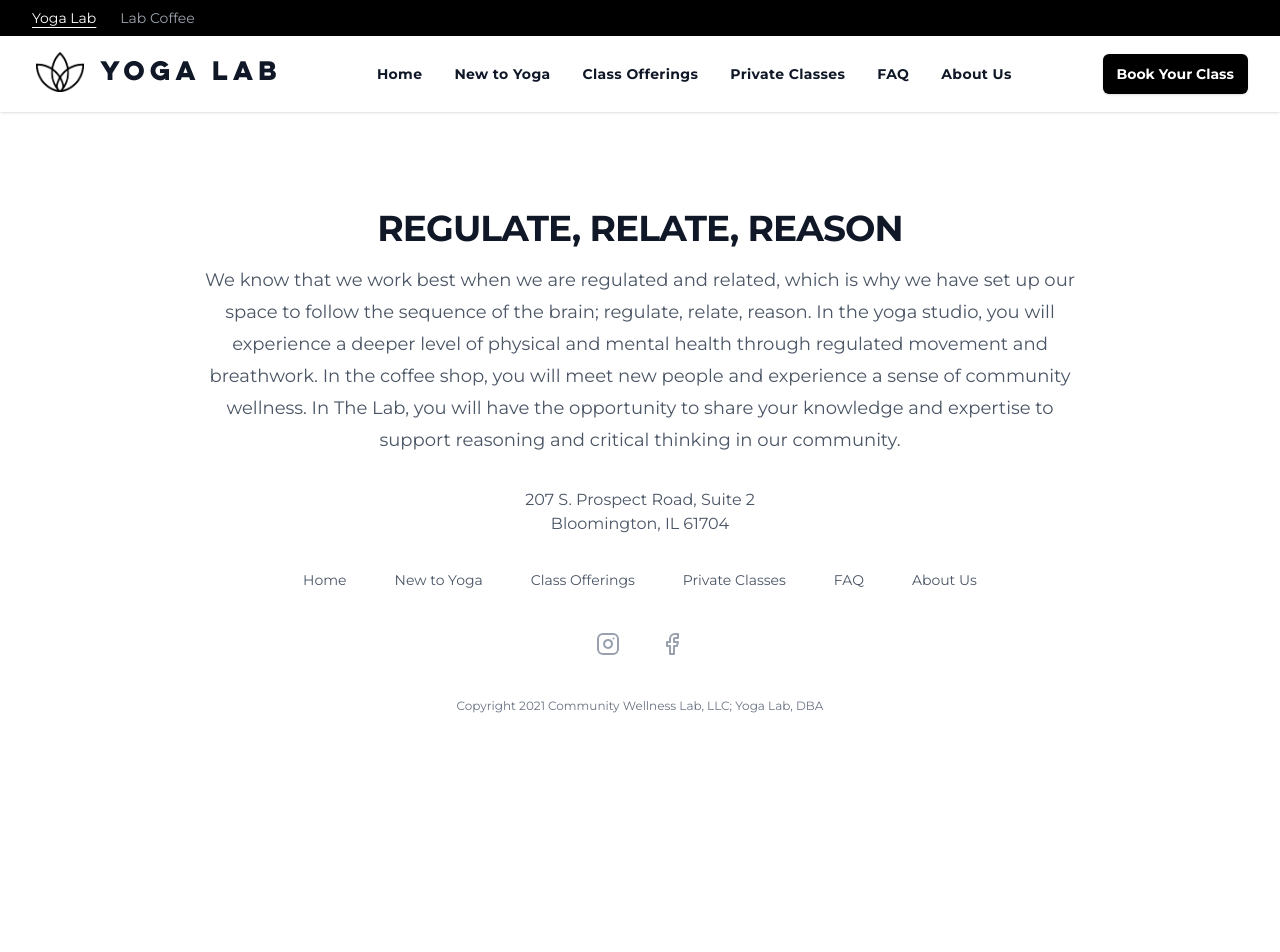
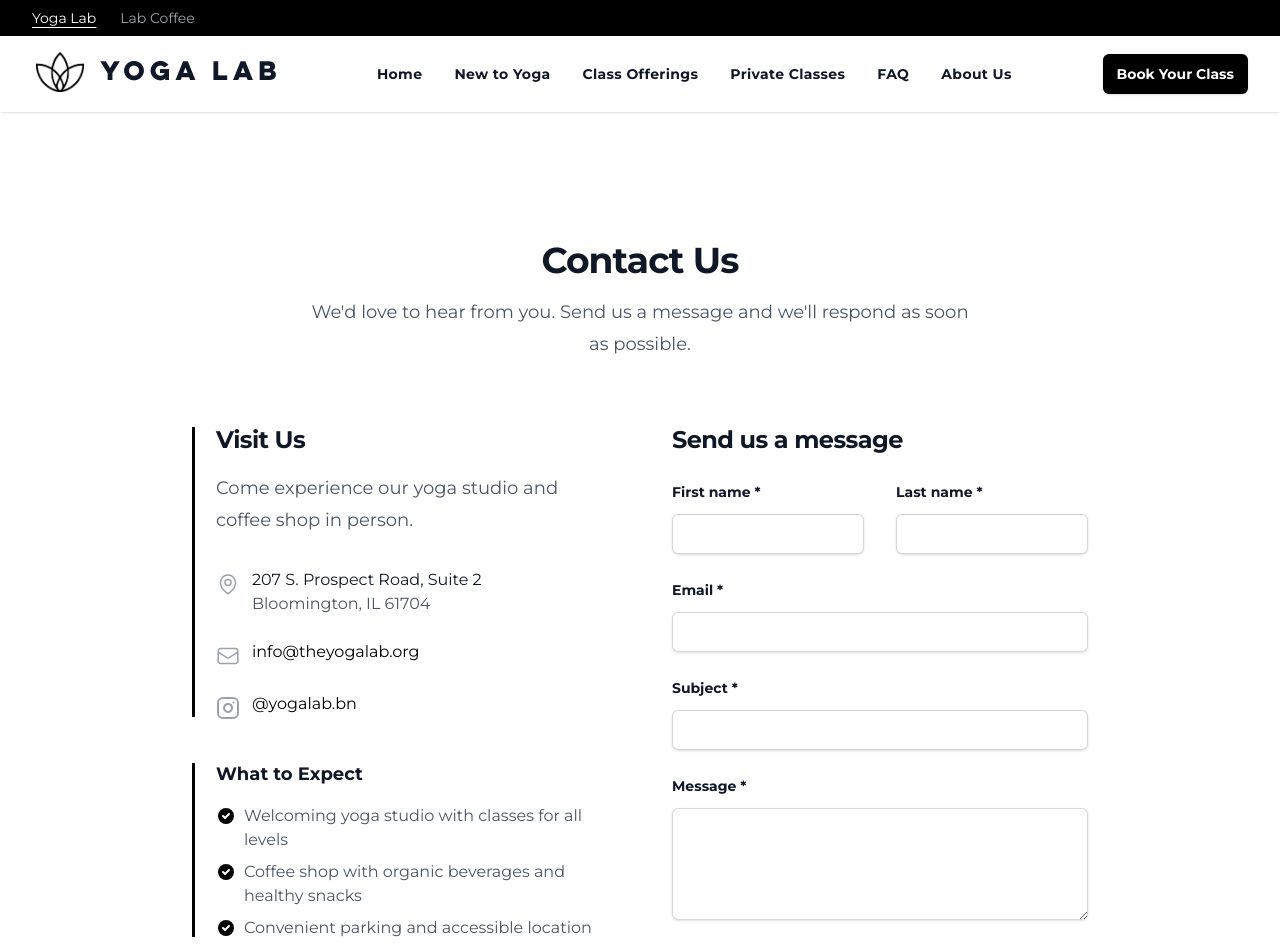
Before and after one commit to dkhundley/yogalab-website, a React (Vite) app: page /contact-us in a window 1280 px wide. Shown: the top 952 px of the page. Before the commit the page ends 812 px from the top, so only its background shows below. Built offline with nearby package versions, Linux system fonts and the light colour scheme.

Commit message:
feat: Add Contact page and route for user inquiries

```diff
--- a/src/App.jsx
+++ b/src/App.jsx
@@ -22,6 +22,7 @@
 import NewToYoga from './pages/NewToYoga';
 import Locations from './pages/Locations';
 import WorkWithUs from './pages/WorkWithUs';
+import Contact from './pages/Contact';
 
 
 
@@ -74,6 +75,7 @@
           <Route path="/new-to-yoga" element={<NewToYoga />} />
           <Route path="/locations" element={<Locations />} />
           <Route path="/work-with-us" element={<WorkWithUs />} />
+          <Route path="/contact-us" element={<Contact />} />
         </Routes>
       </main>
 
--- /dev/null
+++ b/src/pages/Contact.jsx
@@ -0,0 +1,105 @@
+import ContactForm from '../components/ContactForm';
+import { Instagram } from 'lucide-react';
+
+export default function Contact() {
+  return (
+    <div className="bg-white py-24 sm:py-32 font-montserrat">
+      <div className="mx-auto max-w-7xl px-6 lg:px-8">
+        <div className="mx-auto max-w-2xl text-center">
+          <h1 className="text-3xl font-bold tracking-tight text-gray-900 sm:text-4xl">
+            Contact Us
+          </h1>
+          <p className="mt-4 text-lg leading-8 text-gray-600">
+            We'd love to hear from you. Send us a message and we'll respond as soon as possible.
+          </p>
+        </div>
+
+        <div className="mx-auto mt-16 grid max-w-4xl grid-cols-1 gap-16 lg:grid-cols-2">
+          {/* Contact Information */}
+          <div>
+            <div className="relative pl-6">
+              {/* Left vertical line */}
+              <div className="absolute left-0 top-[0.2em] bottom-[0.2em] w-[3px] bg-black"></div>
+
+              <h2 className="text-2xl font-bold tracking-tight text-gray-900">Visit Us</h2>
+              <p className="mt-4 text-lg leading-8 text-gray-600">
+                Come experience our yoga studio and coffee shop in person.
+              </p>
+
+              <dl className="mt-8 space-y-6">
+                <div>
+                  <dt className="sr-only">Address</dt>
+                  <dd className="flex">
+                    <svg className="h-6 w-6 text-gray-400 mr-3 mt-1" fill="none" viewBox="0 0 24 24" strokeWidth="1.5" stroke="currentColor">
+                      <path strokeLinecap="round" strokeLinejoin="round" d="M15 10.5a3 3 0 11-6 0 3 3 0 016 0z" />
+                      <path strokeLinecap="round" strokeLinejoin="round" d="M19.5 10.5c0 7.142-7.5 11.25-7.5 11.25S4.5 17.642 4.5 10.5a7.5 7.5 0 1115 0z" />
+                    </svg>
+                    <div>
+                      <p className="text-gray-900 font-medium">207 S. Prospect Road, Suite 2</p>
+                      <p className="text-gray-600">Bloomington, IL 61704</p>
+                    </div>
+                  </dd>
+                </div>
+
+                <div>
+                  <dt className="sr-only">Email</dt>
+                  <dd className="flex">
+                    <svg className="h-6 w-6 text-gray-400 mr-3 mt-1" fill="none" viewBox="0 0 24 24" strokeWidth="1.5" stroke="currentColor">
+                      <path strokeLinecap="round" strokeLinejoin="round" d="M21.75 6.75v10.5a2.25 2.25 0 01-2.25 2.25h-15a2.25 2.25 0 01-2.25-2.25V6.75m19.5 0A2.25 2.25 0 0019.5 4.5h-15a2.25 2.25 0 00-2.25 2.25m19.5 0v.243a2.25 2.25 0 01-1.07 1.916l-7.5 4.615a2.25 2.25 0 01-2.36 0L3.32 8.91a2.25 2.25 0 01-1.07-1.916V6.75" />
+                    </svg>
+                    <a href="mailto:info@theyogalab.org" className="text-black hover:text-gray-700">
+                      info@theyogalab.org
+                    </a>
+                  </dd>
+                </div>
+
+                <div>
+                  <dt className="sr-only">Social Media</dt>
+                  <dd className="flex">
+                    <Instagram className="h-6 w-6 text-gray-400 mr-3 mt-1" />
+                    <a href="http://www.instagram.com/yogalab.bn" target="_blank" rel="noopener noreferrer" className="text-black hover:text-gray-700">
+                      @yogalab.bn
+                    </a>
+                  </dd>
+                </div>
+              </dl>
+            </div>
+
+            <div className="mt-10 relative pl-6">
+              {/* Left vertical line */}
+              <div className="absolute left-0 top-[0.2em] bottom-[0.2em] w-[3px] bg-black"></div>
+
+              <h3 className="text-lg font-semibold text-gray-900 mb-4">What to Expect</h3>
+              <ul className="space-y-2 text-gray-600">
+                <li className="flex items-start">
+                  <svg className="h-5 w-5 flex-shrink-0 text-black mr-2 mt-0.5" fill="currentColor" viewBox="0 0 20 20">
+                    <path fillRule="evenodd" d="M10 18a8 8 0 100-16 8 8 0 000 16zm3.707-9.293a1 1 0 00-1.414-1.414L9 10.586 7.707 9.293a1 1 0 00-1.414 1.414l2 2a1 1 0 001.414 0l4-4z" clipRule="evenodd" />
+                  </svg>
+                  Welcoming yoga studio with classes for all levels
+                </li>
+                <li className="flex items-start">
+                  <svg className="h-5 w-5 flex-shrink-0 text-black mr-2 mt-0.5" fill="currentColor" viewBox="0 0 20 20">
+                    <path fillRule="evenodd" d="M10 18a8 8 0 100-16 8 8 0 000 16zm3.707-9.293a1 1 0 00-1.414-1.414L9 10.586 7.707 9.293a1 1 0 00-1.414 1.414l2 2a1 1 0 001.414 0l4-4z" clipRule="evenodd" />
+                  </svg>
+                  Coffee shop with organic beverages and healthy snacks
+                </li>
+                <li className="flex items-start">
+                  <svg className="h-5 w-5 flex-shrink-0 text-black mr-2 mt-0.5" fill="currentColor" viewBox="0 0 20 20">
+                    <path fillRule="evenodd" d="M10 18a8 8 0 100-16 8 8 0 000 16zm3.707-9.293a1 1 0 00-1.414-1.414L9 10.586 7.707 9.293a1 1 0 00-1.414 1.414l2 2a1 1 0 001.414 0l4-4z" clipRule="evenodd" />
+                  </svg>
+                  Convenient parking and accessible location
+                </li>
+              </ul>
+            </div>
+          </div>
+
+          {/* Contact Form */}
+          <div>
+            <h2 className="text-2xl font-bold tracking-tight text-gray-900 mb-6">Send us a message</h2>
+            <ContactForm />
+          </div>
+        </div>
+      </div>
+    </div>
+  );
+}
```
